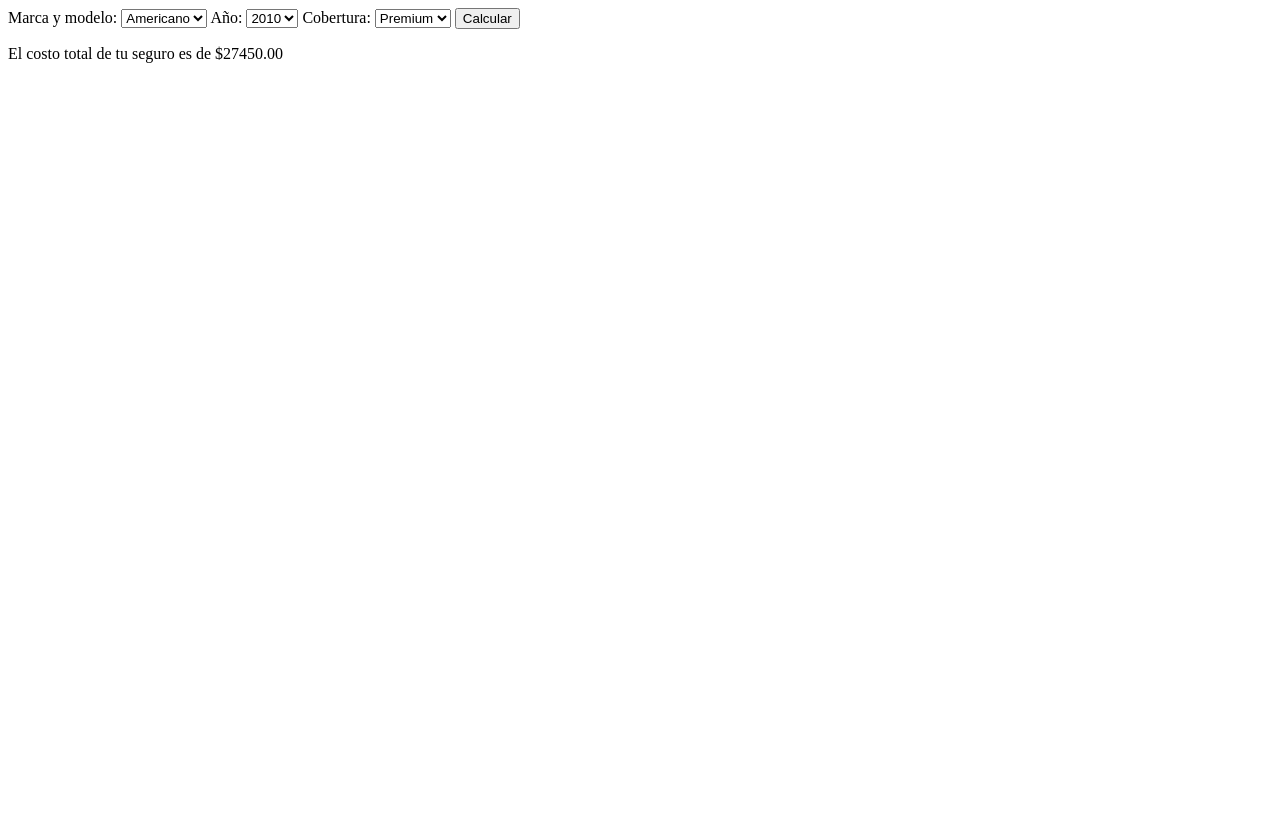
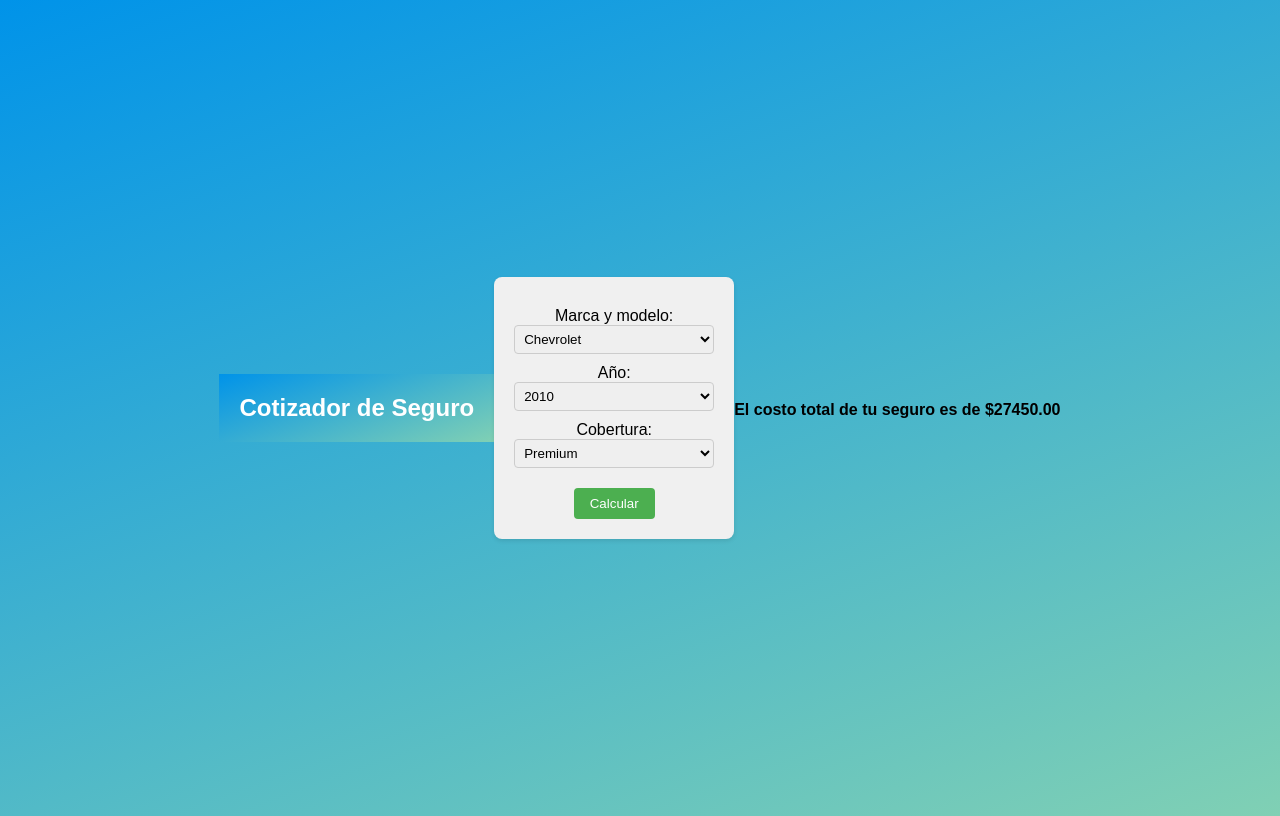
Before and after one commit to santiago2818/cotizador-seguro, a plain HTML site: page index.html in a window 1280 px wide. Both pictures are taken after a click on the button "Calcular". Drawn offline with Linux system fonts and the light colour scheme.

Commit message:
Firts commit

```diff
--- /dev/null
+++ b/css/styles.css
@@ -0,0 +1,61 @@
+    .contenedor{
+        background-color: #0093E9;
+        background-image: linear-gradient(160deg, #0093E9 0%, #80d0b4 100%);
+        padding: 20px;
+        text-align: center;
+    }
+
+    .titulo {
+        color: #fff;
+        margin: 0;
+        font-size: 24px;
+    }
+    body {
+        display: flex;
+        justify-content: center;
+        align-items: center;
+        height: 100vh;
+        font-family: Arial, sans-serif;
+        background-color: #0093E9;
+        background-image: linear-gradient(160deg, #0093E9 0%, #80d0b4 100%);
+    }
+
+    form {
+        display: flex;
+        flex-direction: column;
+        align-items: center;
+        background-color: #f0f0f0;
+        padding: 20px;
+        border-radius: 8px;
+        box-shadow: 0 2px 4px rgba(0, 0, 0, 0.1);
+    }
+
+    label {
+        margin-top: 10px;
+    }
+
+    select {
+        width: 200px;
+        padding: 5px;
+        border-radius: 4px;
+        border: 1px solid #ccc;
+    }
+
+    button {
+        margin-top: 20px;
+        padding: 8px 16px;
+        background-color: #4caf50;
+        color: white;
+        border: none;
+        border-radius: 4px;
+        cursor: pointer;
+    }
+
+    button:hover {
+        background-color: #45a049;
+    }
+
+    p#resultado {
+        margin-top: 20px;
+        font-weight: bold;
+    }
--- a/index.html
+++ b/index.html
@@ -5,17 +5,35 @@
   <meta http-equiv="X-UA-Compatible" content="IE=edge">
   <meta name="viewport" content="width=device-width, initial-scale=1.0">
   <title>Cotizador Seguro</title>
+  <link rel="stylesheet" href="/css/styles.css">
 </head>
 <body>
+  <header class="contenedor">
+    <h1 class="titulo">Cotizador de Seguro</h1>
+  </header>
   <form>
-        <label>Marca y modelo:</label>
+    <form>
+      <label for="marca-modelo">Marca y modelo:</label>
       <select id="marca-modelo">
-          <option value="americano">Americano</option>
-          <option value="europeo">Europeo</option>
-          <option value="japones">Japonés</option>
+        <optgroup label="Americano">
+          <option value="americano-chevrolet">Chevrolet</option>
+          <option value="americano-ford">Ford</option>
+          <option value="americano-dodge">Dodge</option>
+        </optgroup>
+        <optgroup label="Europeo">
+          <option value="europeo-audi">Audi</option>
+          <option value="europeo-volkswagen">Volkswagen</option>
+          <option value="europeo-porsche">Porsche</option>
+        </optgroup>
+        <optgroup label="Japonés">
+          <option value="japones-mitsubishi">Mitsubishi</option>
+          <option value="japones-mazda">Mazda</option>
+          <option value="japones-toyota">Toyota</option>
+        </optgroup>
+      </select>
     </select>
 
-        <label>Año:</label>
+    <label for="anio">Año:</label>
     <select id="anio">
       <option value="2010">2010</option>
       <option value="2011">2011</option>
@@ -32,7 +50,7 @@
       <option value="2022">2022</option>
     </select>
 
-        <label>Cobertura:</label>
+    <label for="cobertura">Cobertura:</label>
     <select id="cobertura">
       <option value="premium">Premium</option>
       <option value="medio">Medio</option>
@@ -45,6 +63,5 @@
   <p id="resultado"></p>
 
   <script src="js/java.js"></script>
-
 </body>
 </html>
--- a/js/java.js
+++ b/js/java.js
@@ -1,39 +1,50 @@
+// Precios base por tipo de modelo y marca
+const precios = {
+  americano: {
+    chevrolet: 30000,
+    ford: 32000,
+    dodge: 28000
+  },
+  europeo: {
+    audi: 40000,
+    volkswagen: 38000,
+    porsche: 50000
+  },
+  japones: {
+    mitsubishi: 20000,
+    mazda: 22000,
+    toyota: 19000
+  }
+};
+
+// Porcentaje de descuento por año
+const porcentajeDescuentoAnio = 3;
+
+// Porcentaje de incremento por cobertura
+const porcentajeCobertura = {
+  premium: 1.5,
+  medio: 1.2,
+  basico: 1.1
+};
+
 function calcularSeguro() {
-    const marcaModelo = document.getElementById("marca-modelo").value;
-    const anio = document.getElementById("anio").value;
-    const cobertura = document.getElementById("cobertura").value;
+  const marcaModeloInput = document.getElementById("marca-modelo");
+  const tipoModeloMarca = marcaModeloInput.value;
+  const [tipoModelo, marca] = tipoModeloMarca.split("-");
 
-    let precio;
+  const anioInput = document.getElementById("anio");
+  const anio = anioInput.value;
 
-    switch (marcaModelo) {
-      case "americano":
-        precio = 30000;
-        break;
-      case "europeo":
-        precio = 40000;
-        break;
-      case "japones":
-        precio = 20000;
-        break;
-    }
+  const coberturaInput = document.getElementById("cobertura");
+  const cobertura = coberturaInput.value;
 
-    const diferenciaAnio = new Date().getFullYear() - anio;
+  const precioBase = precios[tipoModelo][marca];
+  const diferenciaAnio = new Date().getFullYear() - anio;
+  const descuentoAnio = (diferenciaAnio * porcentajeDescuentoAnio * precioBase) / 100;
+  const precioSinDescuento = precioBase - descuentoAnio;
+  const precioConCobertura = precioSinDescuento * porcentajeCobertura[cobertura];
+  const precioTotal = precioConCobertura.toFixed(2);
 
-    precio -= ((diferenciaAnio * 3) * precio) / 100;
-
-    switch (cobertura) {
-      case "premium":
-        precio *= 1.5;
-        break;
-      case "medio":
-        precio *= 1.2;
-        break;
-      case "basico":
-        precio *= 1.1;
-        break;
-    }
-
-    const resultadoElement = document.getElementById("resultado");
-
-    resultadoElement.innerHTML = `El costo total de tu seguro es de $${precio.toFixed(2)}`;
-  }
+  const resultadoElement = document.getElementById("resultado");
+  resultadoElement.textContent = `El costo total de tu seguro es de $${precioTotal}`;
+}
```
Lines whose indentation alone changed are shown as unchanged.
